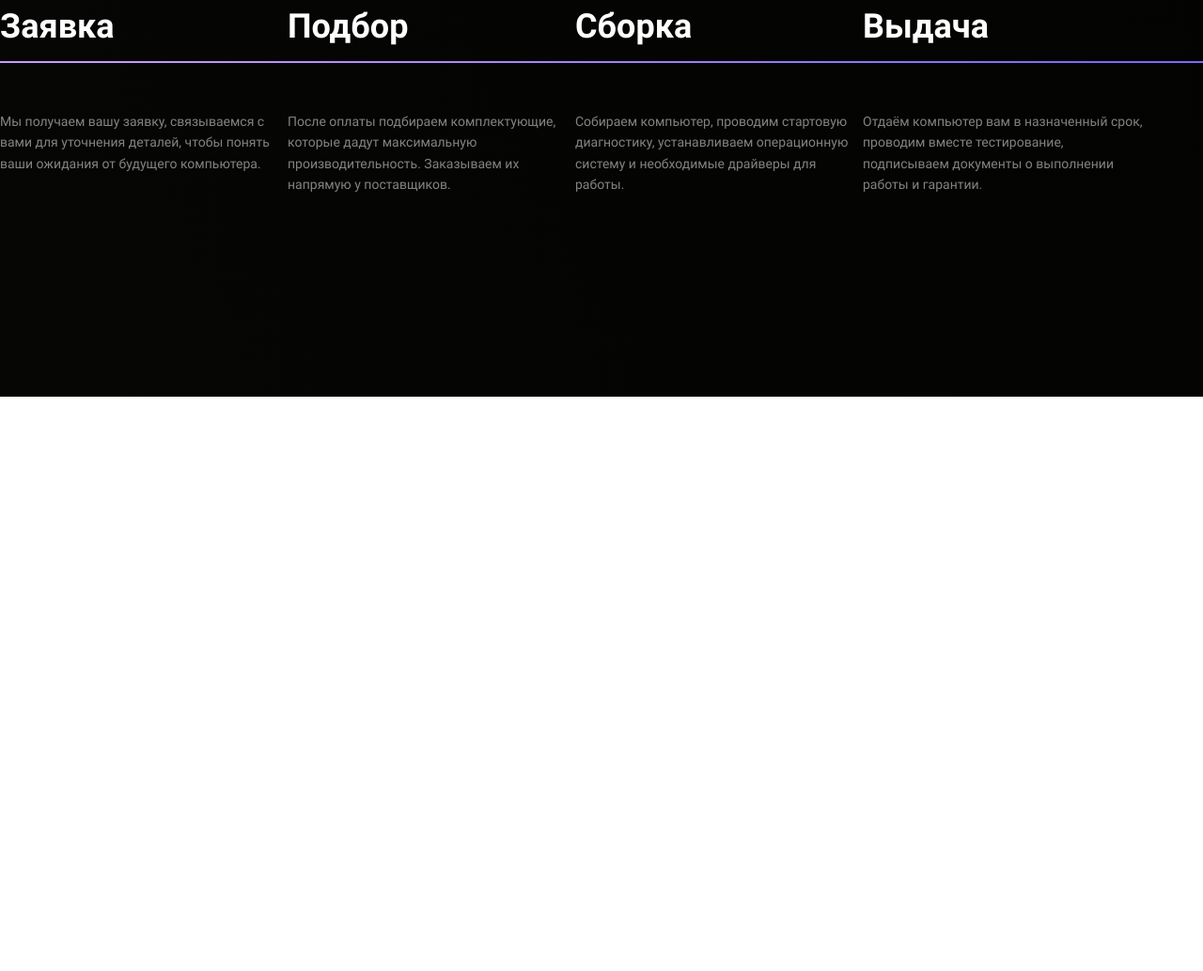
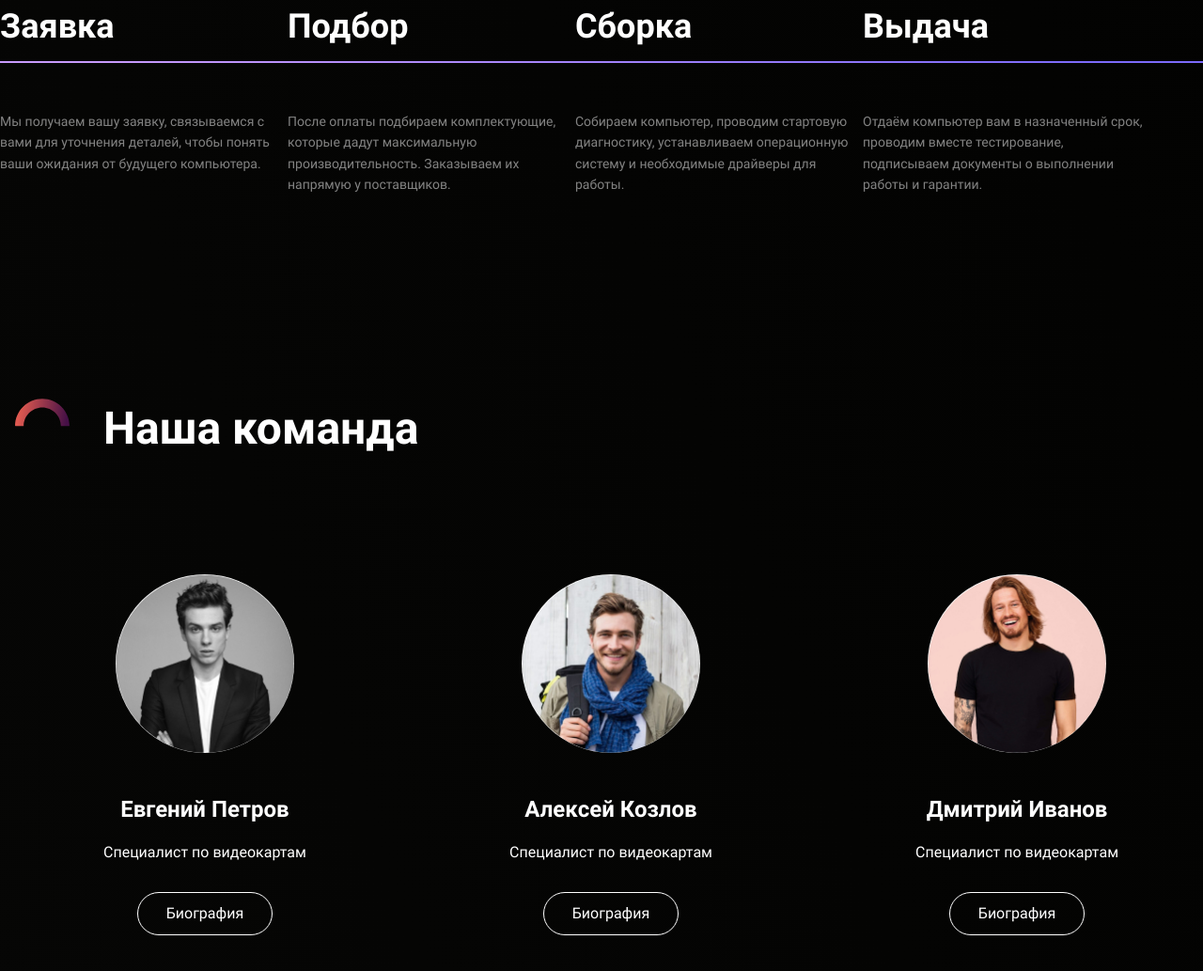
Before and after one commit to AiMedvedev/BuildingPC, a plain HTML site: page index.html in a window 1280 px wide. Shown: the part 2164-3197 px from the top of the page at 94% size. Before the commit the page ends 2586 px from the top, so only its background shows below. Drawn offline with Linux system fonts and the light colour scheme.

Commit message:
1st block of the day finished

```diff
--- a/css/style.css
+++ b/css/style.css
@@ -213,6 +213,7 @@ button, input {
     width: 90px;
     height: 50px;
     margin-bottom: 20px;
+    margin-right: 20px;
 }
 
 .process-title {
@@ -223,6 +224,9 @@ button, input {
     font-weight: 700;
     font-size: 48px;
     line-height: 140%;
+}
+
+.process .process-header {
     margin-bottom: 49px;
 }
 
@@ -268,3 +272,56 @@ button, input {
     line-height: 160%;
     opacity: 0.5;
 }
+
+.team {
+    padding-bottom: 200px;
+}
+
+.team .process-img {
+    transform: rotate(-45deg);
+}
+
+.team-title {
+    margin-bottom: 119px;
+}
+
+.team-wrap {
+    display: flex;
+    justify-content: space-between;
+    padding-left: 110px;
+    padding-right: 110px;
+}
+
+.team-item {
+    display: flex;
+    justify-content: center;
+    align-items: center;
+    flex-direction: column;
+}
+
+.team-img img {
+    width: 190px;
+    height: 190px;
+    margin-bottom: 40px;
+    border-radius: 50%;
+}
+
+.team-name {
+    font-size: 24px;
+    line-height: 140%;
+    margin-bottom: 15px;
+}
+
+.team-profession {
+    font-size: 16px;
+    line-height: 160%;
+    margin-bottom: 30px;
+}
+
+.team-link {
+    font-size: 16px;
+    line-height: 150%;
+    font-weight: 400;
+    background: transparent;
+    border:  1px #fff solid;
+}
--- a/index.html
+++ b/index.html
@@ -118,6 +118,47 @@
                 </div>
             </div>
         </section>
+
+        <section class="team">
+            <div class="container">
+                <div class="process-title team-title">
+                    <div class="process-img">
+                        <img src="image/icon-heading.svg" alt="logo2">
+                    </div>
+
+                    <h2 class="process-header">Наша команда</h2>
+                </div>
+
+                <div class="team-wrap">
+                    <div class="team-item">
+                        <div class="team-img">
+                            <img src="image/team1.jpg" alt="team 1 photo">
+                        </div>
+                        <h3 class="team-name">Евгений Петров</h3>
+                        <div class="team-profession">Специалист по видеокартам</div>
+                        <a href="#" class="button team-link" target="_blank">Биография</a>
+                    </div>
+
+                    <div class="team-item">
+                        <div class="team-img">
+                            <img src="image/team2.jpg" alt="team 2 photo">
+                        </div>
+                        <h3 class="team-name">Алексей Козлов</h3>
+                        <div class="team-profession">Специалист по видеокартам</div>
+                        <a href="#" class="button team-link" target="_blank">Биография</a>
+                    </div>
+
+                    <div class="team-item">
+                        <div class="team-img">
+                            <img src="image/team3.jpg" alt="team 3 photo">
+                        </div>
+                        <h3 class="team-name">Дмитрий Иванов</h3>
+                        <div class="team-profession">Специалист по видеокартам</div>
+                        <a href="#" class="button team-link" target="_blank">Биография</a>
+                    </div>
+                </div>
+            </div>
+        </section>
     </main>
 
     <footer class="footer">
```
